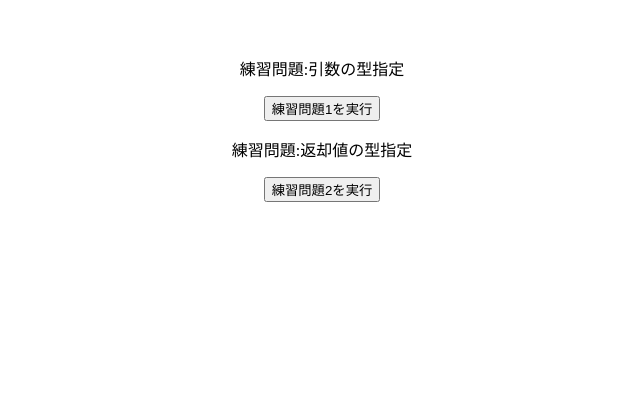
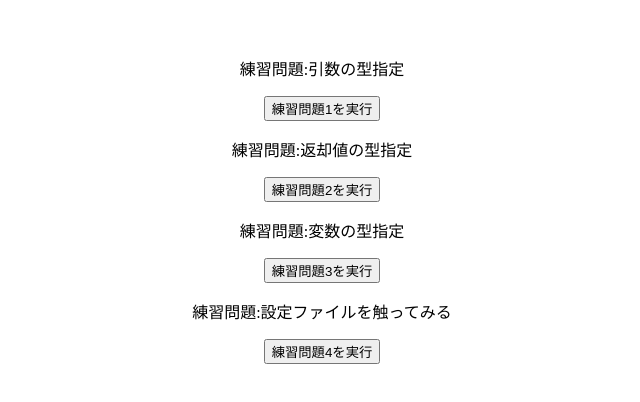
Before and after one commit to shoutarou123/udemy-jake-typescript, a React (Vite) app: page / in a window 1280 px wide. Shown: the top 402 px of the page, without its empty margins (318-958 px from the left). Built offline with nearby package versions, Linux system fonts and the light colour scheme.

Commit message:
typescript基礎終了

```diff
--- a/src/App.tsx
+++ b/src/App.tsx
@@ -1,6 +1,8 @@
 import './App.css'
 import { Practice1 } from './practices/Practice1'
 import { Practice2 } from './practices/Practice2'
+import { Practice3 } from './practices/Practice3'
+import { Practice4 } from './practices/Practice4'
 
 export default function App() {
 
@@ -9,6 +11,8 @@
     <>
       <Practice1 />
       <Practice2 />
+      <Practice3 />
+      <Practice4 />
     </>
   )
 }
--- /dev/null
+++ b/src/practices/Practice3.tsx
@@ -0,0 +1,18 @@
+export const Practice3 = () => {
+  const getTotalFee = (num: number): number => {
+    const total = num * 1.1;
+    return total
+  };
+
+  const onClickPractice = () => {
+    let total: number = 0;
+    total = getTotalFee(1000);
+    console.log(total);
+  }
+  return (
+    <div>
+      <p>練習問題:変数の型指定</p>
+      <button onClick={onClickPractice}>練習問題3を実行</button>
+    </div>
+  )
+}
--- /dev/null
+++ b/src/practices/Practice4.tsx
@@ -0,0 +1,14 @@
+export const Practice4 = () => {
+  const calcTotalFee = (num: number) => {
+    const total = num * 1.1;
+    console.log(total);
+  }
+
+  const onClickPractice = () => calcTotalFee(1000);
+  return (
+    <div>
+      <p>練習問題:設定ファイルを触ってみる</p>
+      <button onClick={onClickPractice}>練習問題4を実行</button>
+    </div>
+  )
+}
```
